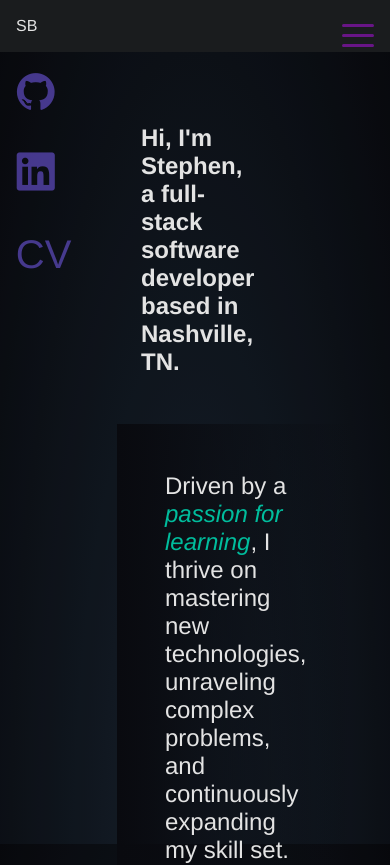
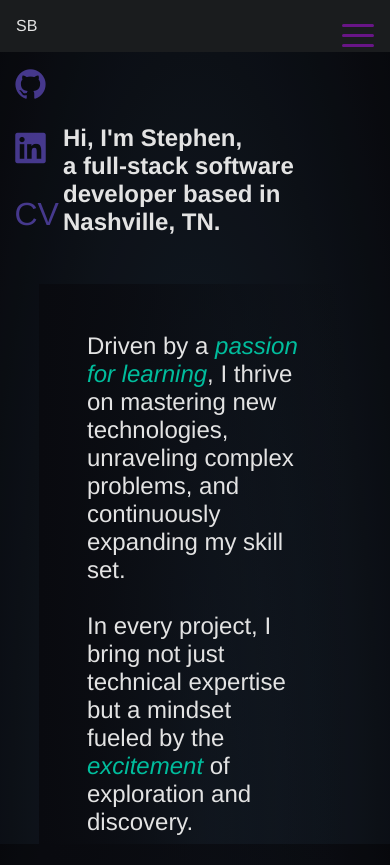
Before and after one commit to sbyardnss/sb-portfolio, a Vue app: page / in a window 390 px wide. Shown: the top 865 px of the page. Built offline with nearby package versions, Linux system fonts and the light colour scheme.

Commit message:
adjusted layout for homepage to be more responsive

```diff
--- a/src/components/Home.vue
+++ b/src/components/Home.vue
@@ -10,7 +10,7 @@
     <section class="full-container light-text flex center section-margin" :class="$style.introAndPortrait">
       <div class="w-80 flex" :class="$style.aboutMe">
         <div class="flex column" :class="$style.bioNameContainer">
-          <h1 style="width: fit-content;">Hi, I'm Stephen, a full-stack software developer based in Nashville, TN.</h1>
+          <h1 style="width: fit-content;">Hi, I'm Stephen,<br/>a full-stack software developer based in Nashville, TN.</h1>
           <div class="flex align-c">
             <p :class="$style.bio">
               <!-- I'm a full-stack software developer based in Nashville, TN.  -->
@@ -72,7 +72,7 @@ export default defineComponent({
 }
 
 .bioNameContainer {
-  width: 50%;
+  /* width: 80%; */
 }
 
 .aboutMe {
@@ -80,7 +80,7 @@ export default defineComponent({
   flex-wrap: wrap;
   justify-content: space-evenly;
   align-items: center;
-  width: 100%;
+  width: 80%;
   margin: 1em;
 
   /* padding-right: 4em; */
@@ -88,12 +88,12 @@ export default defineComponent({
 
 .socialMediaLinkContainer {
   position: absolute;
-  left: 2vw;
+  left: .5em;
 }
 
 .socialMediaIcon {
   margin: .5em .2em;
-  font-size: 2.5em;
+  font-size: 2em;
   color: var(--first-color-faint-2);
   cursor: pointer;
   text-decoration: none;
@@ -118,11 +118,13 @@ export default defineComponent({
 
 .bio {
   /* width: 100%; */
-  text-align: start;
+  /* text-align: start; */
   background: linear-gradient(0.25turn, #090a0f, transparent);
   font-size: x-large;
   font-weight: 100;
   padding: 2em;
+  width: 70%;
+  max-width: 550px;
 }
 
 .bioHighlight {
--- a/src/components/Nav.vue
+++ b/src/components/Nav.vue
@@ -121,6 +121,7 @@ export default defineComponent({
   text-decoration: none;
   transition: 0.15s ease-in-out;
   color: whitesmoke;
+  cursor: pointer;
 }
 
 .navLink:hover {
--- a/src/components/Projects.vue
+++ b/src/components/Projects.vue
@@ -3,30 +3,6 @@
     <div v-if="!project">
       <h1 class="text-align-c">Projects</h1>
       <div :class="$style.projectList">
-        <!-- <div
-          class="flex between light-text align-c"
-          :key="project.name"
-          :class="$style.projectItem"
-          v-for="project in projects">
-          <div class="flex align-c">
-            <div class="flex align-c" :class="$style.projectTitle">
-              {{ project.name }}
-            </div>
-            <ImageDisplay :click-zoom="false" :hover-zoom="false" :image-url="project.images[0]" :image-width="'8em'" :image-class="'imageElement'"/>
-          </div>
-          <div class="flex evenly align-c">
-            <p :class="$style.projectPitch">{{ project.pitch }}</p>
-            <router-link
-              class="btn-radial"
-              :to="{
-                name: 'ProjectDetail',
-                params: { projectName: formatNameForNavigate(project.name) },
-              }"
-            >
-            See More Details
-            </router-link>
-          </div>
-        </div> -->
         <div
           :key="project.name"
           v-for="project in projects"
@@ -51,14 +27,12 @@
 import { defineComponent } from "vue";
 import { ProjectLinks } from "../constants/projects";
 import ProjectDetail from "./ProjectDetail.vue";
-// import ImageDisplay from "@/utils/image-display.vue";
 import { dashifyText } from "@/utils/dashify-text";
 
 export default defineComponent({
   name: "ProjectsDisplay",
   components: {
     ProjectDetail,
-    // ImageDisplay,
   },
   data() {
     return {
@@ -67,8 +41,6 @@ export default defineComponent({
   },
   methods: {
     formatNameForNavigate(projectName: string) {
-      // const formattedProjectName = projectName.replace(/ /g, "-").toLowerCase();
-      // return `${formattedProjectName}`;
       return dashifyText(projectName)
     },
   },
@@ -96,6 +68,8 @@ h1 {
 }
 .projectList {
   display: flex;
+  flex-wrap: wrap;
+  justify-content: space-evenly;
   /* flex-direction: column; */
   align-items: center;
   width: 80%;
@@ -116,12 +90,13 @@ h1 {
 
 .projectListItem {
   height: 16em;
-  width: 24em;
+  width: 20em;
   background-size: cover;
   border-radius: 20px;
   overflow: hidden;
   transition: .2s;
   margin: 1em;
+  cursor: pointer;
 }
 .projectListItem:hover {
   transform: scale(1.02);
```
